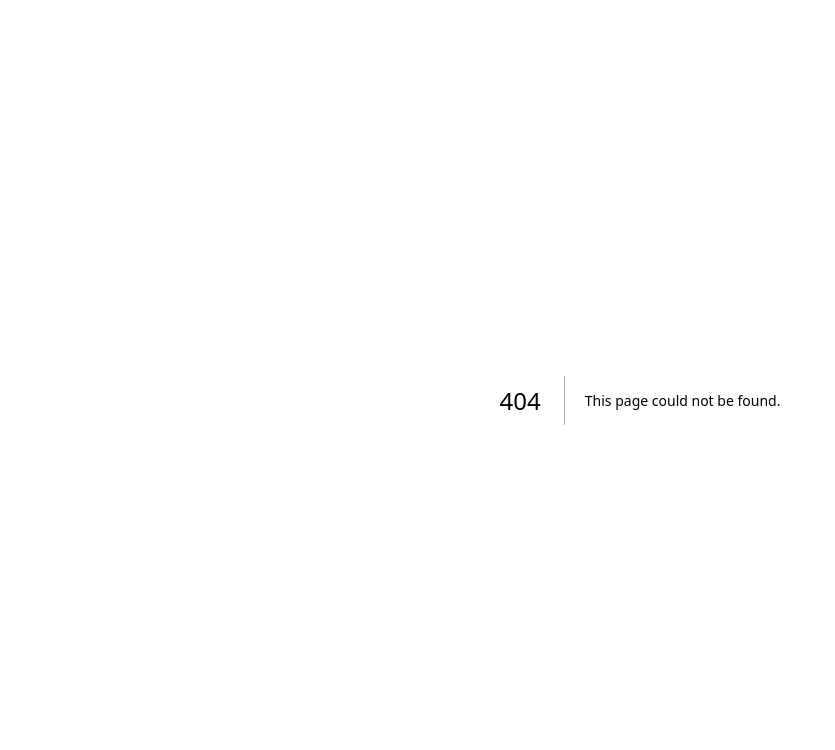
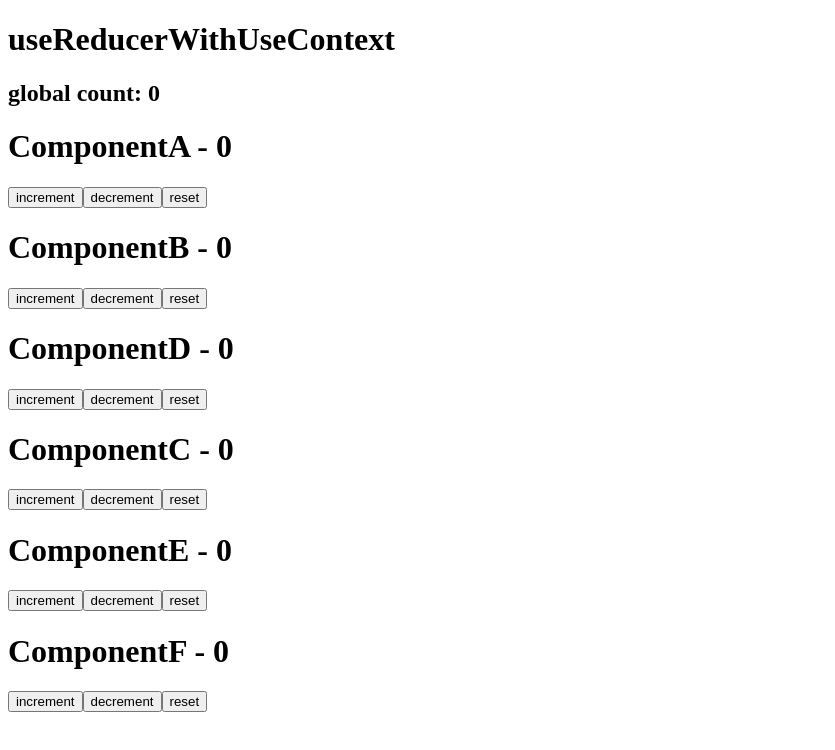
Before and after one commit to japneetkaurbhatia/react-essentials, a Next.js app: page /hooks/useReducerWithUseContext in a window 1280 px wide. Before the commit this address had no page. Shown: the top 750 px of the page, without its empty margins (0-835 px from the left). Built offline with nearby package versions, Linux system fonts and the light colour scheme.

Commit message:
useReducerWithUseContext

```diff
--- a/src/pages/hooks.tsx
+++ b/src/pages/hooks.tsx
@@ -12,6 +12,7 @@ const hooks = () => {
           <StyledButton onClick={() => router.push("/hooks/useEffectHooks")}> useEffect </StyledButton>
           <StyledButton onClick={() => router.push("/hooks/useContextHooks")}> useContext </StyledButton>
           <StyledButton onClick={() => router.push("/hooks/useReducerHooks")}> useReducer </StyledButton>
+          <StyledButton onClick={() => router.push("/hooks/useReducerWithUseContext")}> useReducerWithUseContext </StyledButton>
         </ListOfComponents>
       </div>
     );
--- /dev/null
+++ b/src/pages/hooks/components/ComponentA.tsx
@@ -0,0 +1,17 @@
+import React, { useContext } from 'react'
+import { CountContext } from '../useReducerWithUseContext'
+
+function ComponentA() {
+    const countContext = useContext(CountContext);
+  return (
+    <div>
+        <h1>ComponentA - {countContext.countState}</h1>
+        <button onClick={() => countContext.dispatchState('increment')}>increment</button>
+        <button onClick={() => countContext.dispatchState('decrement')}>decrement</button>
+        <button onClick={() => countContext.dispatchState('reset')}>reset</button>
+
+    </div>
+  )
+}
+
+export default ComponentA
--- /dev/null
+++ b/src/pages/hooks/components/ComponentB.tsx
@@ -0,0 +1,18 @@
+import React, { useContext } from 'react'
+import { CountContext } from '../useReducerWithUseContext'
+import ComponentD from './ComponentD';
+
+function ComponentB() {
+    const countContext = useContext(CountContext);
+  return (
+    <div>
+        <h1>ComponentB - {countContext.countState}</h1>
+        <button onClick={() => countContext.dispatchState('increment')}>increment</button>
+        <button onClick={() => countContext.dispatchState('decrement')}>decrement</button>
+        <button onClick={() => countContext.dispatchState('reset')}>reset</button>
+        <ComponentD />
+    </div>
+  )
+}
+
+export default ComponentB
--- /dev/null
+++ b/src/pages/hooks/components/ComponentC.tsx
@@ -0,0 +1,18 @@
+import React, { useContext } from 'react'
+import { CountContext } from '../useReducerWithUseContext'
+import ComponentE from './ComponentE';
+
+function ComponentC() {
+    const countContext = useContext(CountContext);
+  return (
+    <div>
+        <h1>ComponentC - {countContext.countState}</h1>
+        <button onClick={() => countContext.dispatchState('increment')}>increment</button>
+        <button onClick={() => countContext.dispatchState('decrement')}>decrement</button>
+        <button onClick={() => countContext.dispatchState('reset')}>reset</button>
+        <ComponentE />
+    </div>
+  )
+}
+
+export default ComponentC
--- /dev/null
+++ b/src/pages/hooks/components/ComponentD.tsx
@@ -0,0 +1,17 @@
+import React, { useContext } from 'react'
+import { CountContext } from '../useReducerWithUseContext'
+
+function ComponentD() {
+    const countContext = useContext(CountContext);
+  return (
+    <div>
+        <h1>ComponentD - {countContext.countState}</h1>
+        <button onClick={() => countContext.dispatchState('increment')}>increment</button>
+        <button onClick={() => countContext.dispatchState('decrement')}>decrement</button>
+        <button onClick={() => countContext.dispatchState('reset')}>reset</button>
+
+    </div>
+  )
+}
+
+export default ComponentD
--- /dev/null
+++ b/src/pages/hooks/components/ComponentE.tsx
@@ -0,0 +1,18 @@
+import React, { useContext } from 'react'
+import { CountContext } from '../useReducerWithUseContext'
+import ComponentF from './ComponentF';
+
+function ComponentE() {
+    const countContext = useContext(CountContext);
+  return (
+    <div>
+        <h1>ComponentE - {countContext.countState}</h1>
+        <button onClick={() => countContext.dispatchState('increment')}>increment</button>
+        <button onClick={() => countContext.dispatchState('decrement')}>decrement</button>
+        <button onClick={() => countContext.dispatchState('reset')}>reset</button>
+        <ComponentF />
+    </div>
+  )
+}
+
+export default ComponentE
--- /dev/null
+++ b/src/pages/hooks/components/ComponentF.tsx
@@ -0,0 +1,17 @@
+import React, { useContext } from 'react'
+import { CountContext } from '../useReducerWithUseContext'
+
+function ComponentF() {
+    const countContext = useContext(CountContext);
+  return (
+    <div>
+        <h1>ComponentF - {countContext.countState}</h1>
+        <button onClick={() => countContext.dispatchState('increment')}>increment</button>
+        <button onClick={() => countContext.dispatchState('decrement')}>decrement</button>
+        <button onClick={() => countContext.dispatchState('reset')}>reset</button>
+
+    </div>
+  )
+}
+
+export default ComponentF
--- /dev/null
+++ b/src/pages/hooks/useReducerWithUseContext.tsx
@@ -0,0 +1,38 @@
+import React, { createContext, useReducer } from 'react'
+import ComponentA from './components/ComponentA'
+import ComponentB from './components/ComponentB'
+import ComponentC from './components/ComponentC'
+
+export const CountContext = createContext();
+
+const initialState = 0;
+    const reducer = (state, action) => {
+        switch(action) {
+            case 'increment':
+            return state + 1
+            case 'decrement':
+                return state - 1
+            case 'reset':
+                return initialState;
+            default:
+                return state
+        }
+    }
+
+function useReducerWithUseContext() {
+    const [count, dispatch] = useReducer(reducer, initialState);
+
+  return (
+    <CountContext.Provider value={{countState: count, dispatchState: dispatch}} >
+    <div>
+        <h1>useReducerWithUseContext</h1>
+        <h2>global count: {count}</h2>
+        <ComponentA />
+        <ComponentB />
+        <ComponentC />
+    </div>
+    </CountContext.Provider>
+  )
+}
+
+export default useReducerWithUseContext
```
